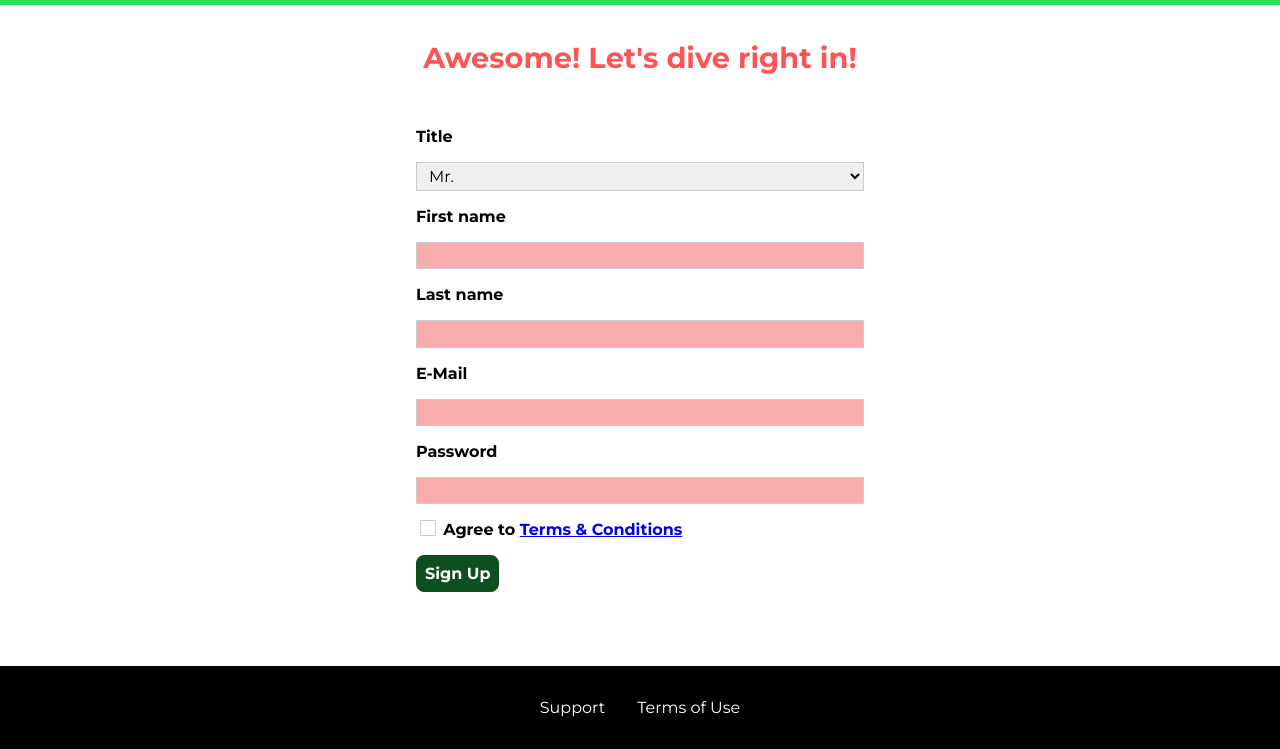
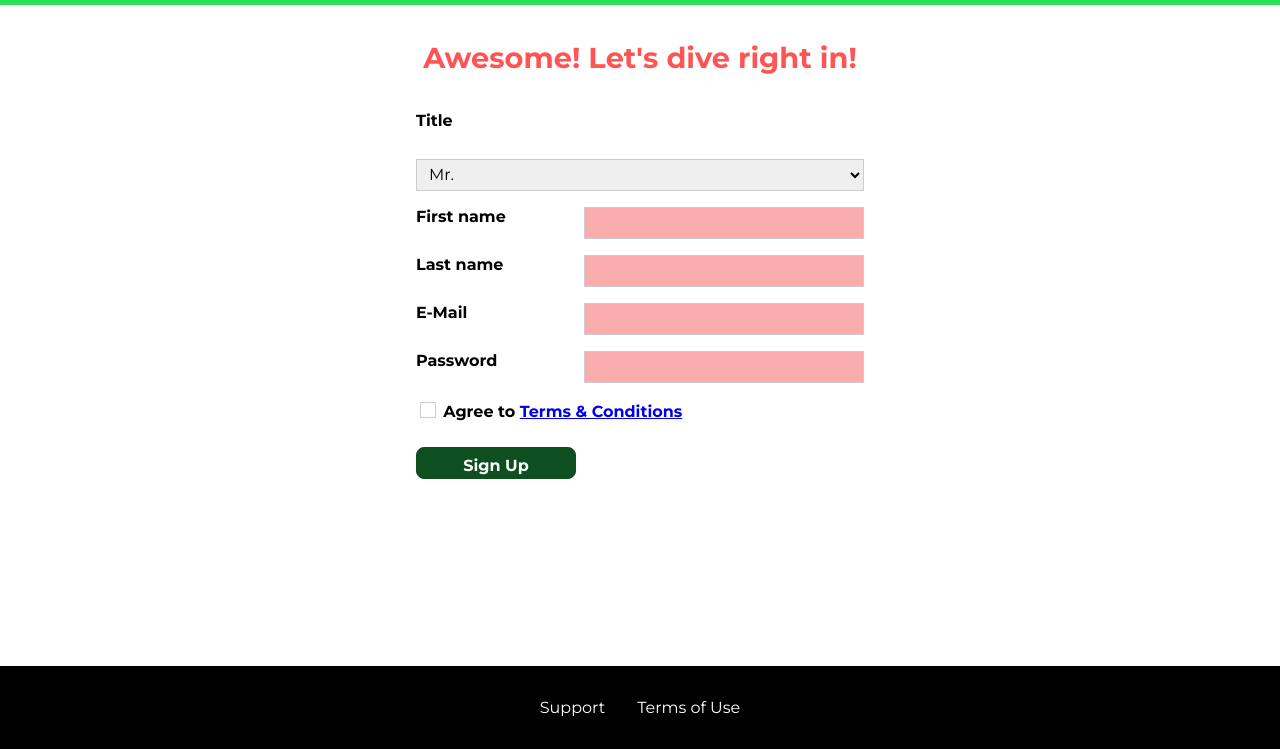
Before and after one commit to mikolertesx/uhost-practice, a plain HTML site: page start-hosting/index.html in a window 1280 px wide. Shown: the part 51-800 px from the top of the page. Drawn offline with Linux system fonts and the light colour scheme.

Commit message:
Turned the Form into a Grid

```diff
--- a/start-hosting/index.html
+++ b/start-hosting/index.html
@@ -69,10 +69,12 @@
             <input type="email" id="email" required>
             <label for="password">Password</label>
             <input type="password" id="password" required>
-            <input type="checkbox" id="agree-terms" required>
-            <label for="agree-terms">Agree to
-                <a href="#">Terms &amp; Conditions</a>
-            </label>
+            <div class="signup-form__checkbox">
+                <input type="checkbox" id="agree-terms" required>
+                <label for="agree-terms">Agree to
+                    <a href="#">Terms &amp; Conditions</a>
+                </label>
+            </div>
             <button type="submit" class="button">Sign Up</button>
         </form>
     </main>
--- a/start-hosting/start-hosting.css
+++ b/start-hosting/start-hosting.css
@@ -10,6 +10,9 @@ main {
 
 .signup-form {
   padding: 1rem;
+  display: grid;
+  grid-auto-rows: 2rem;
+  grid-row-gap: 0.5rem;
 }
 
 .signup-form label {
@@ -20,7 +23,6 @@ main {
 .signup-form input,
 .signup-form select {
   width: 100%;
-  margin-top: 1rem;
   display: block;
 }
 
@@ -69,12 +71,22 @@ main {
 
 .signup-form button[type="submit"] {
   display: block;
-  margin-top: 1rem;
 }
 
 @media (min-width: 40rem) {
   .signup-form {
     margin: auto;
     width: 30rem;
+    grid-template-columns: 10rem auto;
+    row-gap: 1rem;
+    column-gap: 0.5rem;
+  }
+
+  .signup-form [id="title"] {
+    grid-column: span 2;
+  }
+
+  .signup-form__checkbox {
+    grid-column: span 2;
   }
 }
```
